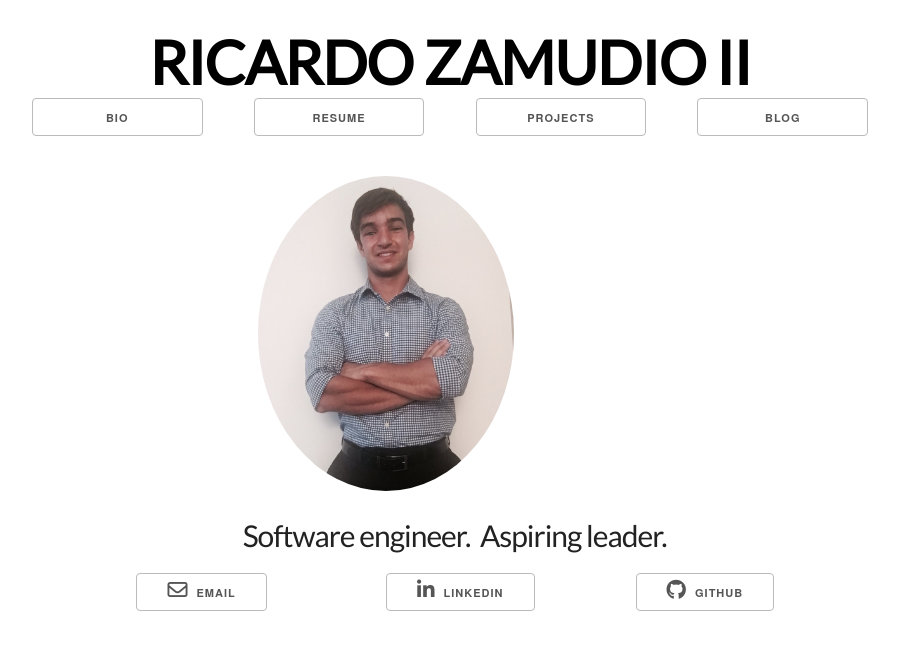
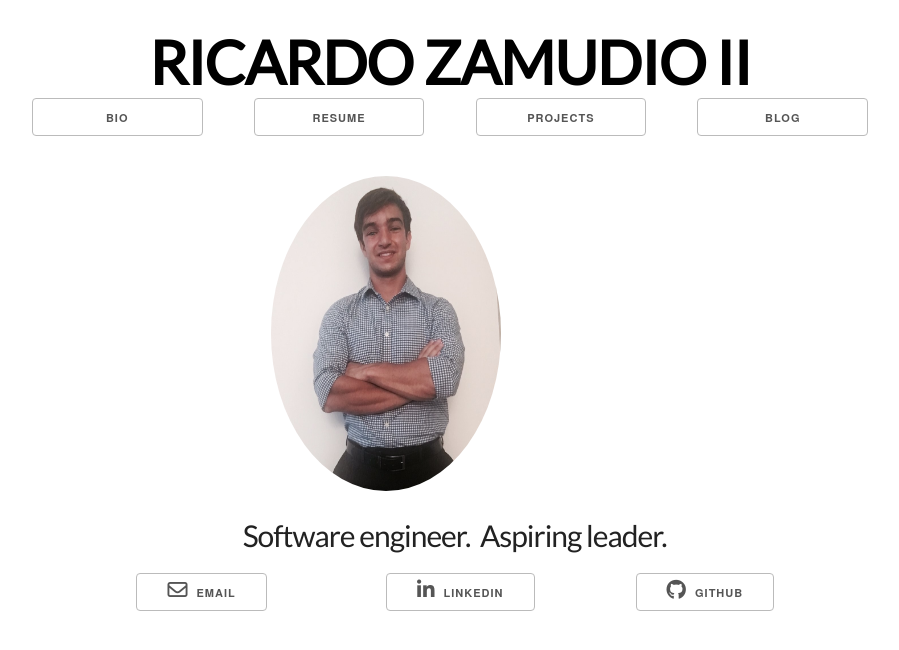
Before and after one commit to ricardozamudio/ricardozamudio.github.io, a Jekyll site: the page built from index.html, in a window 1280 px wide. Shown: the top 650 px of the page, without its empty margins (190-1089 px from the left). Built offline with Jekyll 4.4.1, drawn with Linux system fonts in a browser that asks for light colours; nearby versions of some CDN libraries.

Commit message:
mobile conditional container formatting

```diff
--- a/_config.yml
+++ b/_config.yml
@@ -3,3 +3,4 @@
 permalink: /blog/:year/:month/:day/:title
 baseurl: ""
 url: "https://ricardozamudio.github.io/"
+host: 0.0.0.0
--- a/_includes/picture.html
+++ b/_includes/picture.html
@@ -1,2 +1,2 @@
 
-<img src="/assets/main-pic.jpg" alt="My picture" class="img-circle" style="height:35vh;width:20vw">
+<img src="/assets/main-pic.jpg" alt="My picture" class="img-circle" style="height:35vh;width:18vw">
--- a/_layouts/default.html
+++ b/_layouts/default.html
@@ -32,7 +32,7 @@
 			</div>
 		</div>
 		<body>
-			<div class="container" style="margin-top:10%">
+			<div class="container">
 				{{ content }}
 			</div>
 		</body>
--- a/css/main.css
+++ b/css/main.css
@@ -9,6 +9,10 @@
 h1.header{
   font-size:4em;
   font-weight:700;
+}
+
+.container{
+  margin-top:10%;
 }
 
 .wide{
--- a/css/skeleton.css
+++ b/css/skeleton.css
@@ -44,8 +44,9 @@
 /* For devices larger than 400px */
 @media (min-width: 400px) {
   .container {
-    width: 85%;
-    padding: 0; }
+    width: 100%;
+    padding: 0;
+    margin-top:15%; }
 }
 
 /* For devices larger than 550px */
@@ -409,7 +410,11 @@
 @media (min-width: 550px) {}
 
 /* Larger than tablet */
-@media (min-width: 750px) {}
+@media (min-width: 750px) {
+  .container{
+    margin-top:10%;
+  }
+}
 
 /* Larger than desktop */
 @media (min-width: 1000px) {}
```
Lines whose indentation alone changed are shown as unchanged.
